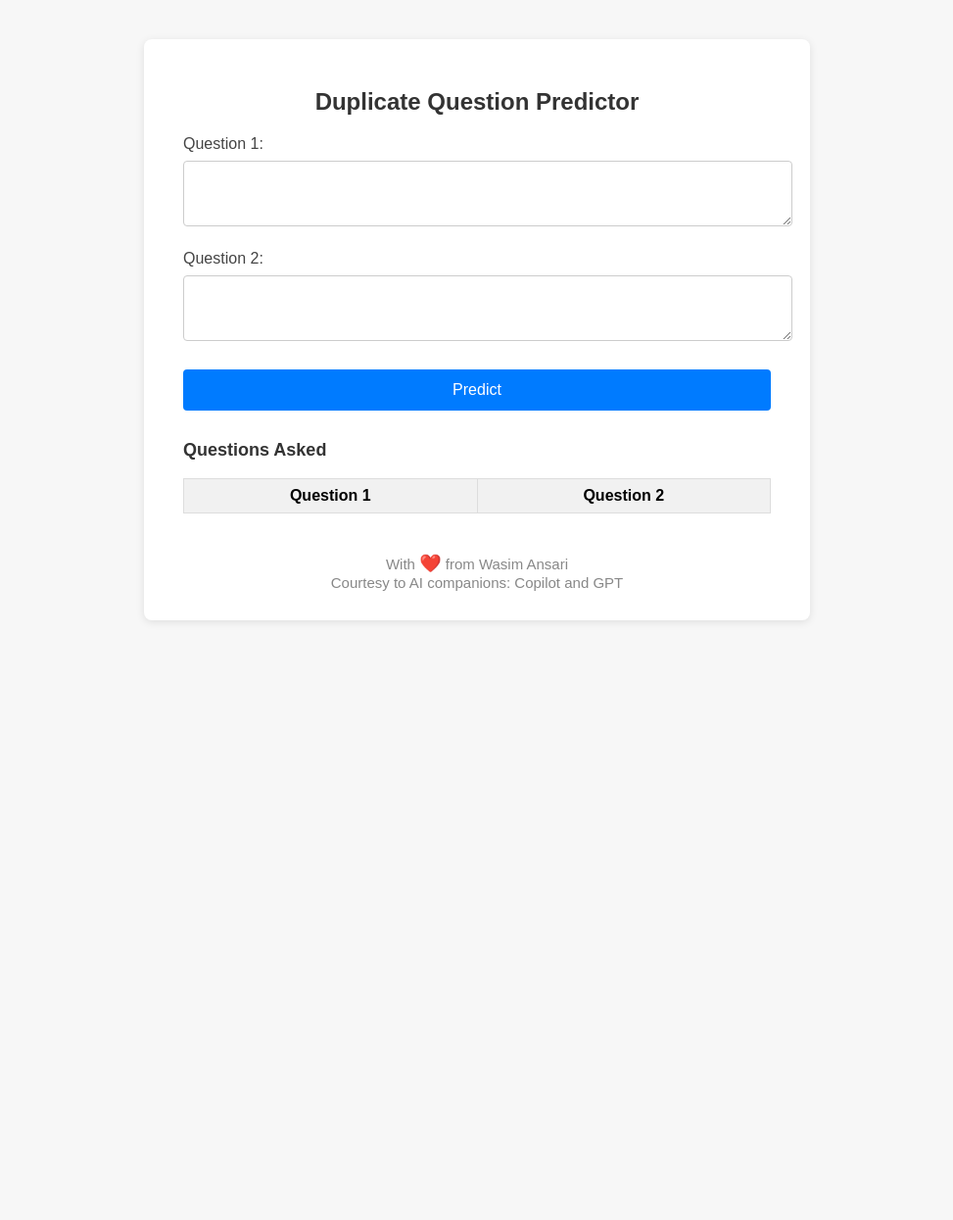
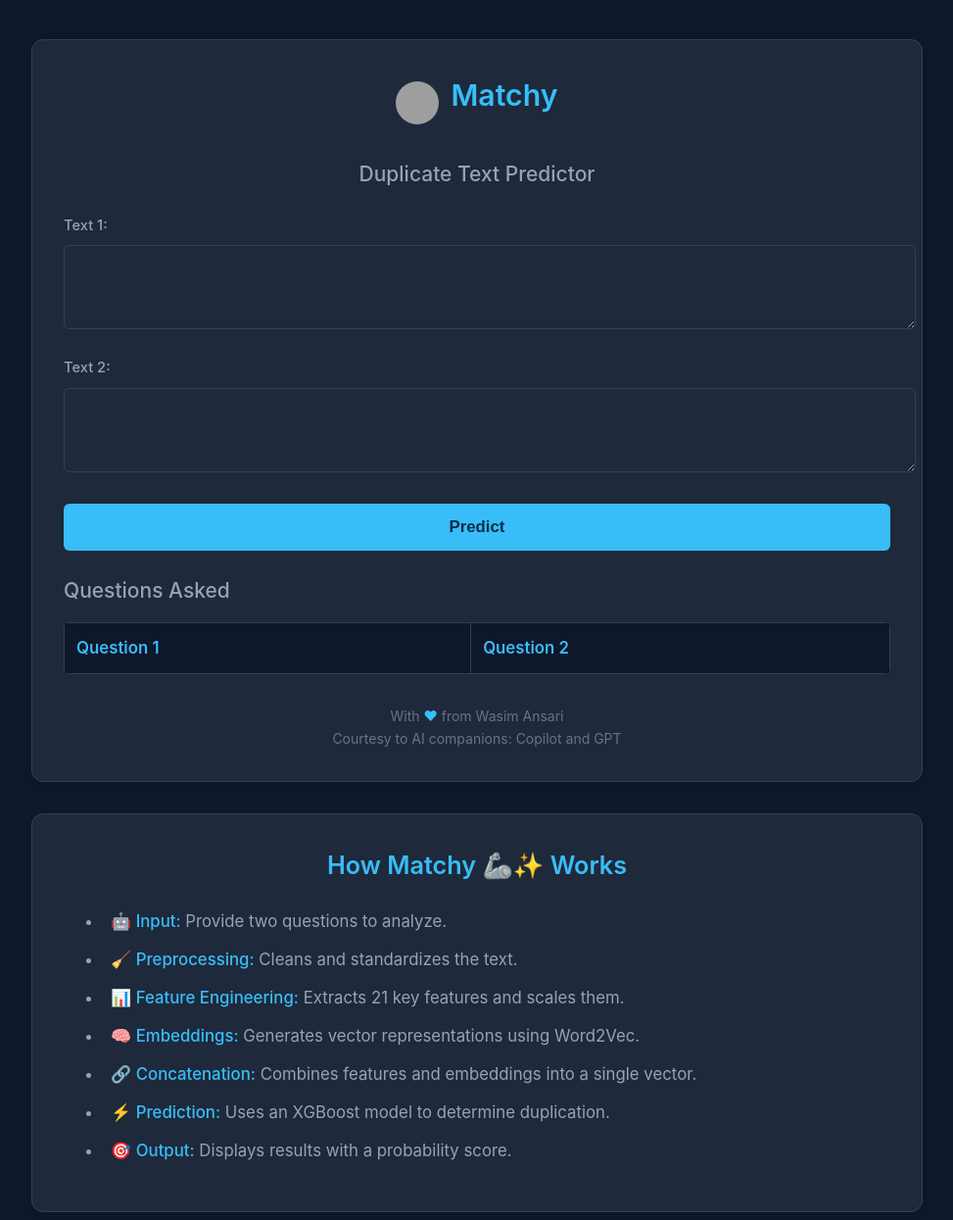
Before and after one commit to wasimansari-iitm/Text_similarity_detection, a Flask app: page / in a window 1280 px wide. Shown: the whole page at 98% size, without its empty margins (153-1126 px from the left). Before the commit the page ends 635 px from the top, so only its background shows below. Run offline with Flask 3, Linux system fonts and the light colour scheme; lists and menus that the app fills with data are empty; parts of the project's set-up code (start-up, migrations or seed data) failed here and were passed over; grey boxes are pictures that could not be loaded.

Commit message:
refactore index

```diff
--- a/helper.py
+++ b/helper.py
@@ -6,6 +6,8 @@ import pickle
 import numpy as np
 from nltk.corpus import stopwords
 import nltk
+
+nltk.download('stopwords')
 
 word2vec = pickle.load(open('word2vec_model.pkl', 'rb'))
 scaler = pickle.load(open('scaler.pkl', 'rb'))
--- a/templates/index.html
+++ b/templates/index.html
@@ -3,63 +3,177 @@
 <head>
     <meta charset="UTF-8">
     <meta name="viewport" content="width=device-width, initial-scale=1.0">
-    <title>Duplicate Question Predictor</title>
+    <title>Duplicate Text Predictor</title>
     <style>
-        body { font-family: Arial, sans-serif; background: #f7f7f7; }
-        .container { max-width: 600px; margin: 40px auto; background: #fff; padding: 30px 40px; border-radius: 8px; box-shadow: 0 2px 8px rgba(0,0,0,0.1); }
-        h2 { text-align: center; color: #333; }
-        label { display: block; margin-top: 20px; color: #444; }
-        input[type="text"], textarea { width: 100%; padding: 10px; margin-top: 8px; border: 1px solid #ccc; border-radius: 4px; }
-        button { margin-top: 25px; width: 100%; padding: 12px; background: #007bff; color: #fff; border: none; border-radius: 4px; font-size: 16px; cursor: pointer; }
-        button:hover { background: #0056b3; }
-        .result { margin-top: 30px; padding: 15px; border-radius: 4px; background: #e9f7ef; color: #155724; font-size: 18px; text-align: center; }
-        .prob { color: #333; font-size: 15px; }
+    body {
+        font-family: 'Inter', -apple-system, BlinkMacSystemFont, 'Segoe UI', Roboto, sans-serif;
+        background: #0f172a;
+        color: #e2e8f0;
+        line-height: 1.6;
+        font-size: 105%;
+    }
+    .flex-wrap {
+        display: flex;
+        flex-direction: column;
+        gap: 2rem;
+        justify-content: flex-start;
+        align-items: center;
+        max-width: 910px;
+        margin: 2.5rem auto 0 auto;
+        width: 100%;
+        padding: 0 1rem;
+    }
+    .predictor-container, .desc-container {
+        width: 100%;
+        background: #1e293b;
+        border-radius: 12px;
+        box-shadow: 0 4px 6px -1px rgba(0, 0, 0, 0.1);
+        padding: 2rem;
+        box-sizing: border-box;
+        border: 1px solid #334155;
+    }
+    h2 {
+        text-align: center;
+        color: #38bdf8;
+        font-weight: 600;
+        margin: 0 0 1rem 0;
+        font-size: 1.89rem;
+    }
+    h3 {
+        color: #94a3b8;
+        font-weight: 500;
+        font-size: 1.3125rem;
+        margin: 1.5rem 0 0.5rem 0;
+    }
+    label {
+        display: block;
+        margin-top: 1.25rem;
+        color: #94a3b8;
+        font-size: 0.91875rem;
+        font-weight: 500;
+    }
+    input[type="text"], textarea {
+        width: 100%;
+        padding: 0.75rem;
+        margin-top: 0.5rem;
+        border: 1px solid #334155;
+        border-radius: 6px;
+        background: #1e293b;
+        color: #e2e8f0;
+        font-size: 1.05rem;
+        transition: border-color 0.2s;
+    }
+    input[type="text"]:focus, textarea:focus {
+        outline: none;
+        border-color: #38bdf8;
+        box-shadow: 0 0 0 3px rgba(56, 189, 248, 0.1);
+    }
+    button {
+        margin-top: 1.5rem;
+        width: 100%;
+        padding: 0.875rem;
+        background: #38bdf8;
+        color: #082f49;
+        border: none;
+        border-radius: 6px;
+        font-size: 1.05rem;
+        font-weight: 600;
+        cursor: pointer;
+        transition: all 0.2s;
+    }
+    button:hover {
+        background: #22d3ee;
+        transform: translateY(-1px);
+    }
+    .result {
+        margin-top: 1.5rem;
+        padding: 1rem;
+        border-radius: 6px;
+        background: #1e293b;
+        color: #38bdf8;
+        font-size: 1.155rem;
+        text-align: center;
+        border: 1px solid #334155;
+    }
+    .prob {
+        color: #94a3b8;
+        font-size: 0.91875rem;
+        display: block;
+        margin-top: 0.5rem;
+    }
+    table {
+        width: 100%;
+        border-collapse: collapse;
+        background: #1e293b;
+        border-radius: 6px;
+        overflow: hidden;
+        margin-top: 1rem;
+    }
+    th, td {
+        padding: 0.75rem;
+        border: 1px solid #334155 !important;
+        text-align: left;
+        font-size: 1.05rem;
+    }
+    th {
+        background: #0f172a !important;
+        color: #38bdf8 !important;
+        font-weight: 600;
+    }
+    td {
+        color: #e2e8f0 !important;
+    }
+    footer {
+        margin-top: 2rem;
+        text-align: center;
+        color: #64748b;
+        font-size: 0.875rem;
+    }
+    .desc-container li {
+        color: #94a3b8;
+        margin-bottom: 0.75rem;
+        padding-left: 0.5rem;
+    }
+    .desc-container li b {
+        color: #38bdf8;
+        font-weight: 500;
+    }
+    .desc-container h2 {
+        color: #38bdf8;
+        font-size: 1.575rem;
+        margin-bottom: 1.5rem;
+    }
     </style>
 </head>
 <body>
-    <div class="container">
-        <h2>Duplicate Question Predictor</h2>
-        <div id="flash-messages">
-            {% with messages = get_flashed_messages(with_categories=true) %}
-                {% if messages %}
-                    {% for category, message in messages %}
-                        <div class="result flash-msg" style="background: #fff3cd; color: #856404; border: 1px solid #ffeeba; margin-bottom: 10px;">
-                            <strong>{{ category|capitalize }}:</strong> {{ message }}
+    <div class="flex-wrap">
+        <!-- Predictor Container -->
+        <div class="predictor-container">
+            <div style="display: flex; align-items: center; justify-content: center; gap: 12px; margin-bottom: 1rem;">
+                <img src="https://cdn-icons-png.flaticon.com/512/616/616494.png" alt="Matchy Logo" style="height: 44px; width: 44px; border-radius: 50%;">
+                <h2>Matchy</h2>
             </div>
-                    {% endfor %}
-                {% endif %}
-            {% endwith %}
-        </div>
-        <script>
-            window.onload = function() {
-                setTimeout(function() {
-                    var flashes = document.querySelectorAll('.flash-msg');
-                    flashes.forEach(function(flash) {
-                        flash.style.display = 'none';
-                    });
-                }, 1500);
-            };
-        </script>
+            <h3 style="text-align: center; margin-bottom: 1.5rem; color: #94a3b8;">Duplicate Text Predictor</h3>
             <form method="POST">
-            <label for="question1">Question 1:</label>
+                <label for="question1">Text 1:</label>
                 <textarea id="question1" name="question1" rows="3" required>{{ q1 }}</textarea>
 
-            <label for="question2">Question 2:</label>
+                <label for="question2">Text 2:</label>
                 <textarea id="question2" name="question2" rows="3" required>{{ q2 }}</textarea>
 
                 <button type="submit">Predict</button>
             </form>
-        <div style="margin-top:30px;">
-            <h3 style="font-size:18px; color:#333;">Questions Asked</h3>
-            <table style="width:100%; border-collapse:collapse;">
-                <tr style="background:#f1f1f1;">
-                    <th style="padding:8px; border:1px solid #ddd;">Question 1</th>
-                    <th style="padding:8px; border:1px solid #ddd;">Question 2</th>
+            <div style="margin-top: 1.5rem;">
+                <h3>Questions Asked</h3>
+                <table>
+                    <tr>
+                        <th>Question 1</th>
+                        <th>Question 2</th>
                     </tr>
                     {% if q1 or q2 %}
                     <tr>
-                    <td style="padding:8px; border:1px solid #ddd;">{{ q1 }}</td>
-                    <td style="padding:8px; border:1px solid #ddd;">{{ q2 }}</td>
+                        <td>{{ q1 }}</td>
+                        <td>{{ q2 }}</td>
                     </tr>
                     {% endif %}
                 </table>
@@ -71,14 +185,29 @@
                         <span>Duplicate</span>
                     {% else %}
                         <span>Not Duplicate</span>
-                {% endif %}<br>
+                    {% endif %}
                     <span class="prob">Probability of being duplicate: {{ '%.4f'|format(proba) }}</span>
                 </div>
             {% endif %}
-        <footer style="margin-top:40px; text-align:center; color:#888; font-size:15px;">
-            With <span style="font-size:18px;">&#10084;&#65039;</span> from Wasim Ansari<br>
+            <footer>
+                With <span style="color: #38bdf8;">&#10084;</span> from Wasim Ansari<br>
                 Courtesy to AI companions: Copilot and GPT
             </footer>
         </div>
+
+        <!-- Description Container -->
+        <div class="desc-container">
+            <h2>How <span>Matchy</span> 🦾✨ Works</h2>
+            <ul>
+                <li>🤖 <b>Input:</b> Provide two questions to analyze.</li>
+                <li>🧹 <b>Preprocessing:</b> Cleans and standardizes the text.</li>
+                <li>📊 <b>Feature Engineering:</b> Extracts 21 key features and scales them.</li>
+                <li>🧠 <b>Embeddings:</b> Generates vector representations using Word2Vec.</li>
+                <li>🔗 <b>Concatenation:</b> Combines features and embeddings into a single vector.</li>
+                <li>⚡ <b>Prediction:</b> Uses an XGBoost model to determine duplication.</li>
+                <li>🎯 <b>Output:</b> Displays results with a probability score.</li>
+            </ul>
+        </div>
+    </div>
 </body>
 </html>
```
Also changed, not shown: 1 other file. Lines whose indentation alone changed are shown as unchanged.
